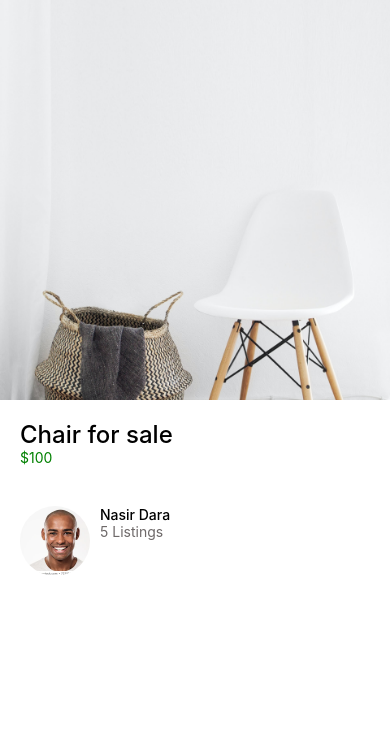
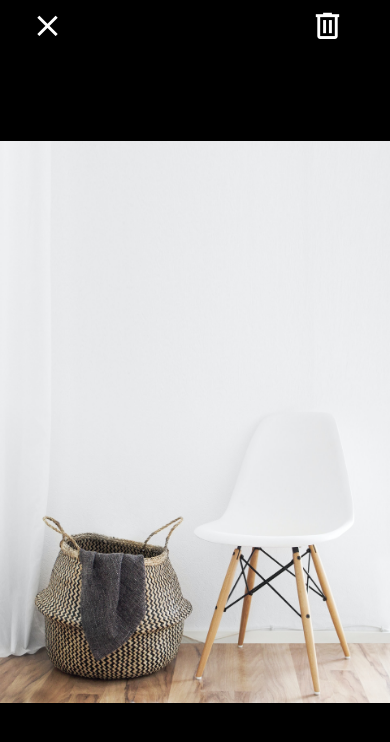
Before and after one commit to dlaurent123/dwiapp, a React Native app: screen / in a window 390 px wide. Shown: the top 742 px of the page. Built offline with nearby package versions, Linux system fonts and the light colour scheme.

Commit message:
update view image screen

```diff
--- a/App.js
+++ b/App.js
@@ -21,8 +21,8 @@
     <View style={styles.container}>
       <StatusBar style={"inverted"} />
       {/* <WelcomeScreen /> */}
-      {/* <ViewImageScreen /> */}
-      <ListingDetails />
+      <ViewImageScreen />
+      {/* <ListingDetails /> */}
     </View>
   );
 }
--- a/app/screens/ViewImageScreen.js
+++ b/app/screens/ViewImageScreen.js
@@ -7,6 +7,7 @@
   Text,
   View,
 } from "react-native";
+import { MaterialCommunityIcons } from "@expo/vector-icons";
 
 const ViewImageScreen = () => {
   return (
@@ -14,10 +15,14 @@
       <View style={styles.buttonContent}>
         <View style={styles.buttonContainer}>
           <View style={styles.redButtonContainer}>
-            <Button title={""} />
+            <MaterialCommunityIcons size={35} color="white" name="close" />
           </View>
           <View style={styles.greenButtonContainer}>
-            <Button title={""} />
+            <MaterialCommunityIcons
+              color="white"
+              size={35}
+              name="trash-can-outline"
+            />
           </View>
         </View>
       </View>
@@ -46,13 +51,11 @@
   },
   buttonContainer: { flexDirection: "row", justifyContent: "space-between" },
   redButtonContainer: {
-    backgroundColor: "#fc5c65",
     width: 50,
     height: 50,
     justifyContent: "center",
   },
   greenButtonContainer: {
-    backgroundColor: "#4ECDC4",
     width: 50,
     height: 50,
     justifyContent: "center",
```
